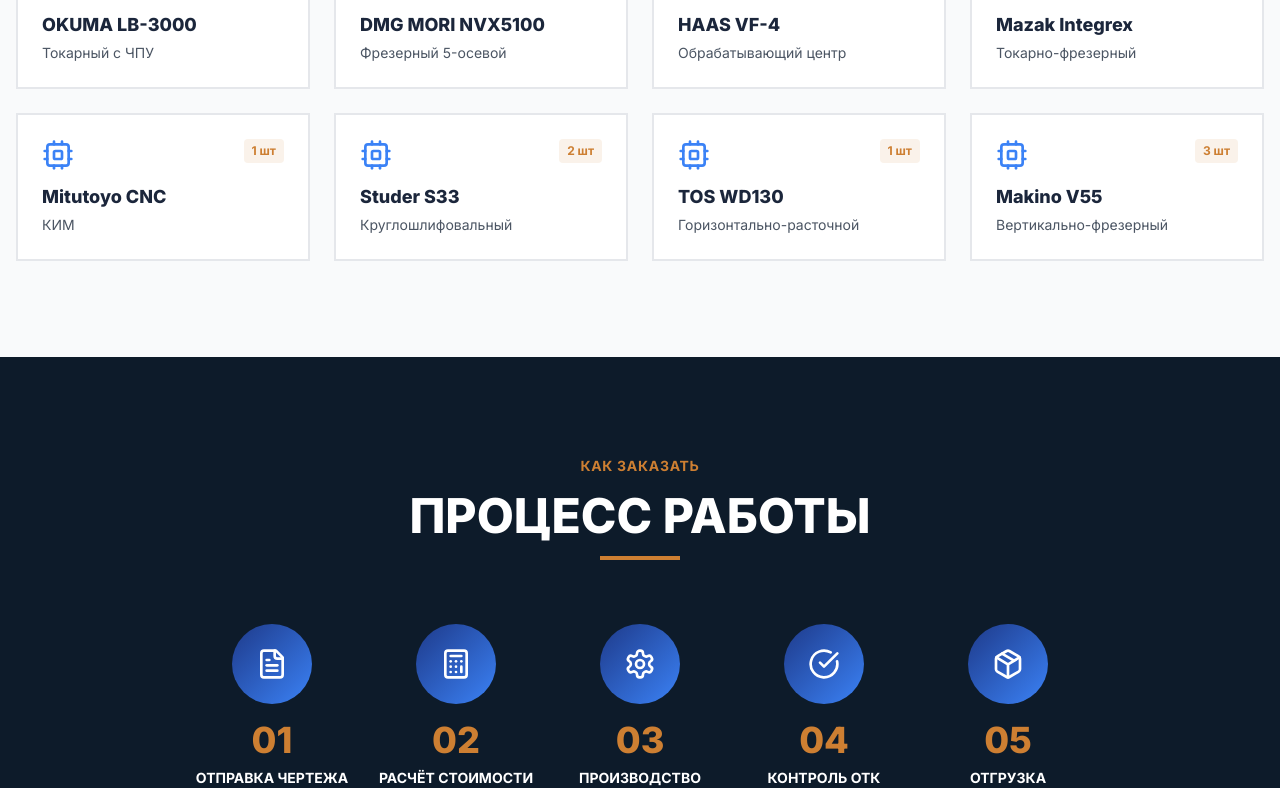
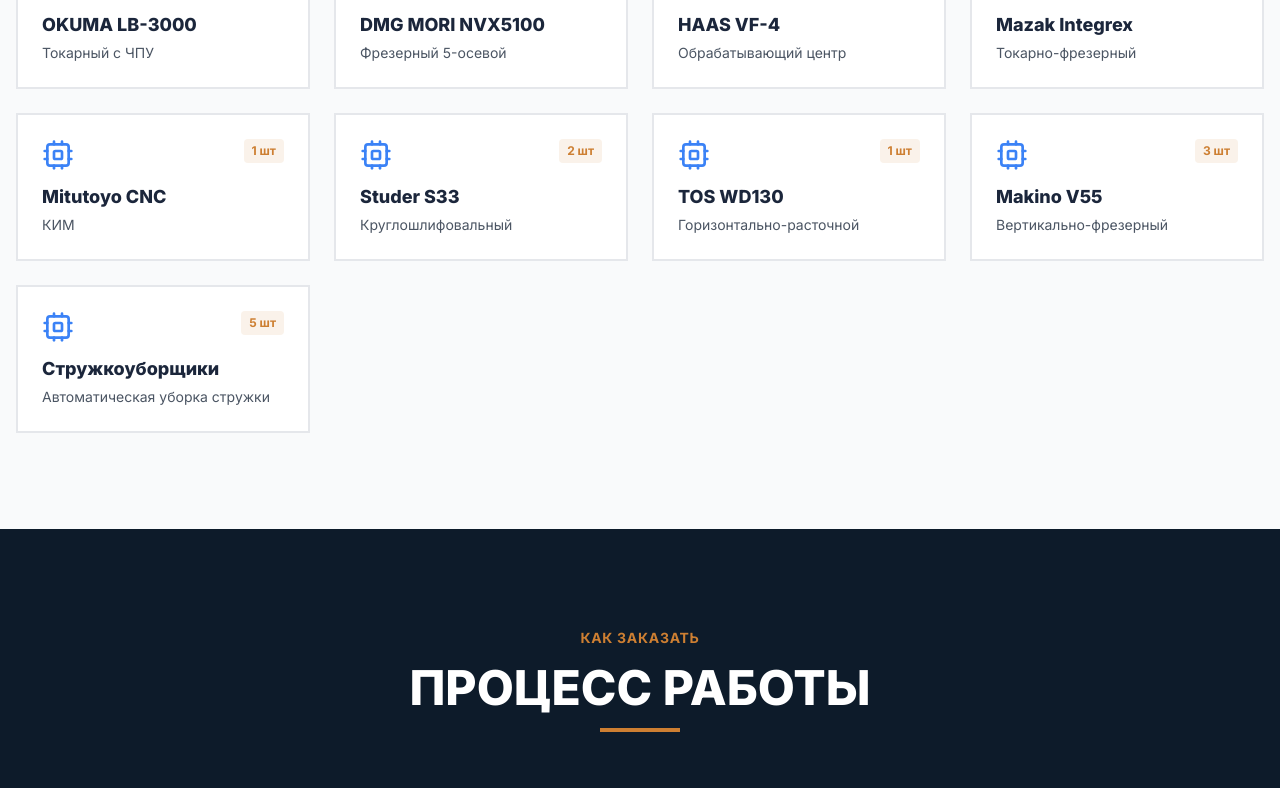
Before and after one commit to pr-poehali-dev/kino-invest-platform, a React (Vite) app: page /production in a window 1280 px wide. Shown: the part 1704-2492 px from the top of the page. Built offline with nearby package versions, Linux system fonts and the light colour scheme.

Commit message:
feat: добавить стружкоуборщики в производство

```diff
--- a/src/pages/Production.tsx
+++ b/src/pages/Production.tsx
@@ -136,7 +136,8 @@ const Production = () => {
               { name: 'Mitutoyo CNC', type: 'КИМ', count: '1 шт' },
               { name: 'Studer S33', type: 'Круглошлифовальный', count: '2 шт' },
               { name: 'TOS WD130', type: 'Горизонтально-расточной', count: '1 шт' },
-              { name: 'Makino V55', type: 'Вертикально-фрезерный', count: '3 шт' }
+              { name: 'Makino V55', type: 'Вертикально-фрезерный', count: '3 шт' },
+              { name: 'Стружкоуборщики', type: 'Автоматическая уборка стружки', count: '5 шт' }
             ].map((machine, idx) => (
               <div key={idx} className="bg-white border-2 border-gray-200 hover:border-[#3B82F6] p-6 transition-all hover:shadow-lg group">
                 <div className="flex items-start justify-between mb-3">
```
